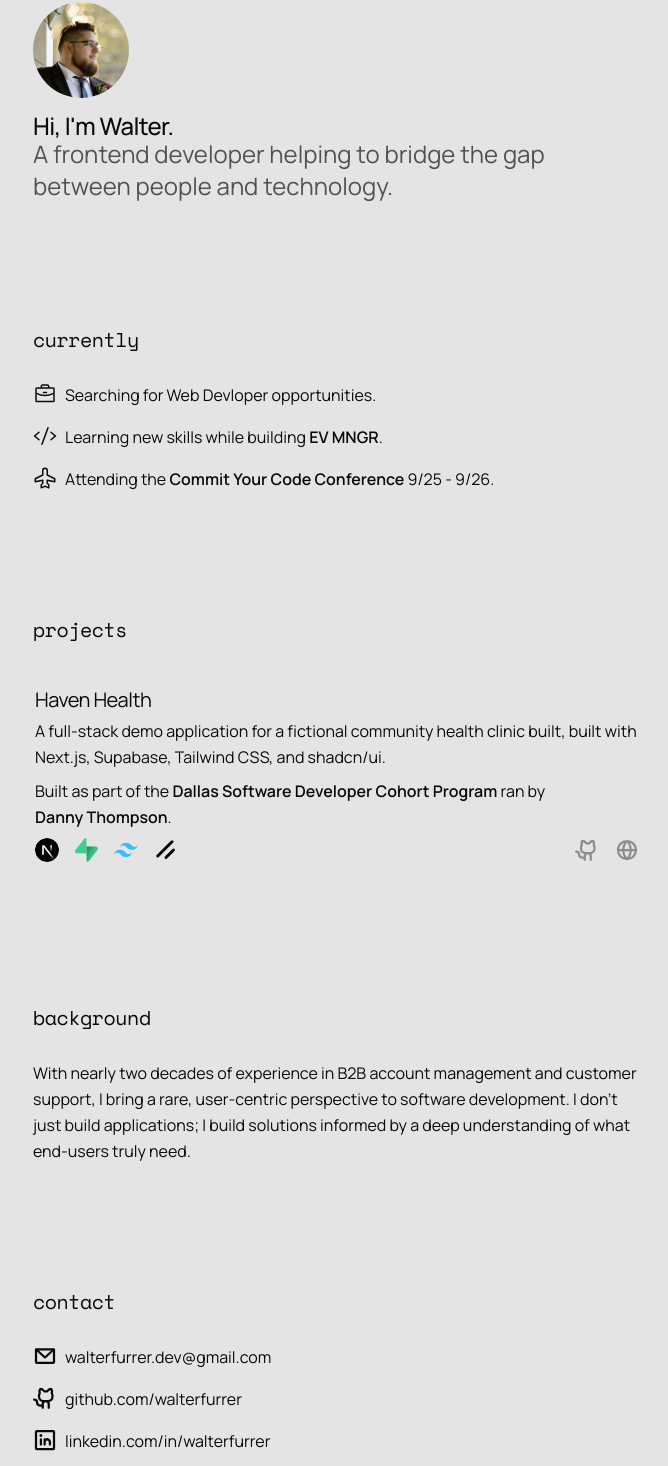
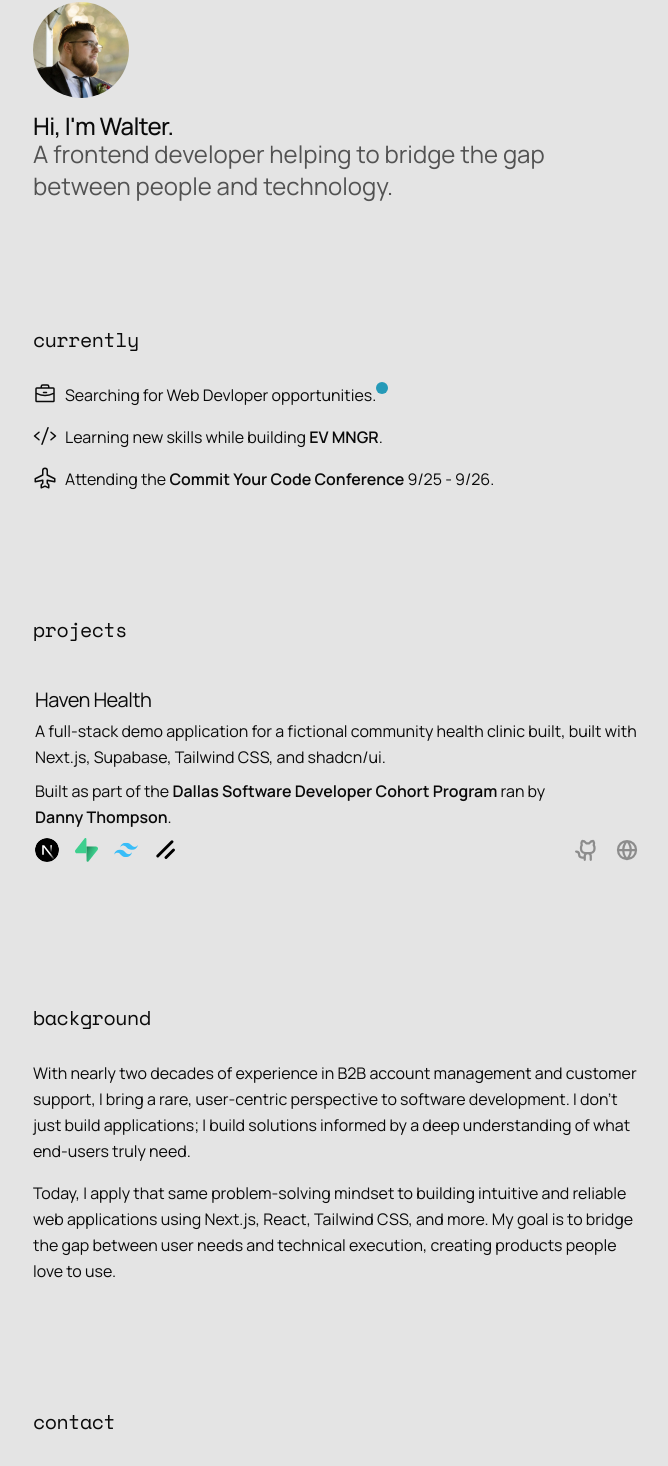
Before and after one commit to walterfurrer/portfolio-v2, a Next.js app: page / in a window 1280 px wide. Shown: the part 194-1660 px from the top of the page, without its empty margins (303-971 px from the left). Built offline with nearby package versions, Linux system fonts and the light colour scheme.

Commit message:
Added ping animation to bring attention to looking for work in header.

```diff
--- a/app/commit-your-code/page.tsx
+++ b/app/commit-your-code/page.tsx
@@ -19,7 +19,7 @@ export default function CommitYourCode() {
             <Image
               alt="Walter's CYC Angle Investors"
               src={waltersangels}
-              className="border-border rounded-4xl border-2"
+              className="border-border dark:border-foreground rounded-4xl border-2"
             />
             <figcaption className="text-muted-foreground text-center text-sm">
               From left to right: Shashi Lo, Abbey Perini, Bethany Ann, Ryan
--- a/components/Background.tsx
+++ b/components/Background.tsx
@@ -9,6 +9,12 @@ export default function Background() {
           development. I don't just build applications; I build solutions
           informed by a deep understanding of what end-users truly need.
         </p>
+        <p>
+          Today, I apply that same problem-solving mindset to building intuitive
+          and reliable web applications using Next.js, React, Tailwind CSS, and
+          more. My goal is to bridge the gap between user needs and technical
+          execution, creating products people love to use.
+        </p>
       </div>
     </section>
   );
--- a/components/Currently.tsx
+++ b/components/Currently.tsx
@@ -12,7 +12,13 @@ export default function Currently() {
       <div className="section-content">
         <div className="flex gap-2">
           <BriefcaseIcon weight="regular" className="size-6" />
-          <p>Searching for Web Devloper opportunities.</p>
+          <div className="inline-flex">
+            <p>Searching for Web Devloper opportunities.</p>
+            <span className="relative flex size-3">
+              <span className="bg-accent-teal absolute inline-flex h-full w-full animate-ping rounded-full opacity-75"></span>
+              <span className="bg-accent-teal/90 relative inline-flex size-3 rounded-full"></span>
+            </span>
+          </div>
         </div>
         <div className="flex gap-2">
           <CodeIcon weight="regular" className="size-6" />
```
